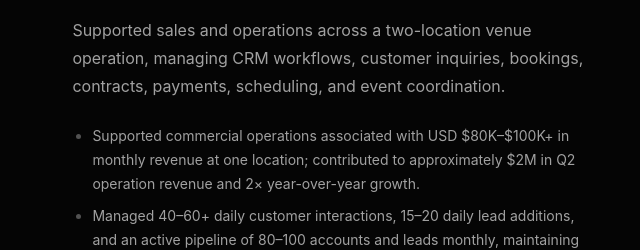
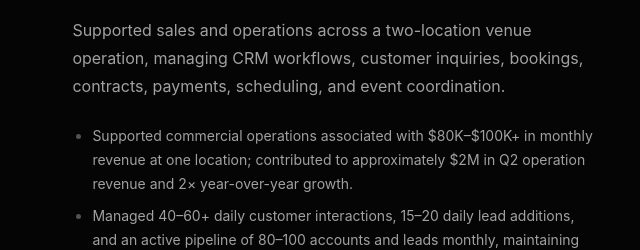
Before and after one commit to matteojose3112-bit/aster, a React (Vite) app in the folder portfolio/: page / in a window 1280 px wide. Shown: the part 10520-10770 px from the top of the page, without its empty margins (640-1280 px from the left). Built offline with nearby package versions, Linux system fonts and the light colour scheme.

Commit message:
Correct revenue currency assumption in experience entry

```diff
--- a/portfolio/src/components/layout/sections/Experience.tsx
+++ b/portfolio/src/components/layout/sections/Experience.tsx
@@ -39,7 +39,7 @@ const experience = [
     type: "Full-time · Remote · Medellín, Colombia",
     summary: "Supported sales and operations across a two-location venue operation, managing CRM workflows, customer inquiries, bookings, contracts, payments, scheduling, and event coordination.",
     details: [
-      "Supported commercial operations associated with USD $80K–$100K+ in monthly revenue at one location; contributed to approximately $2M in Q2 operation revenue and 2× year-over-year growth.",
+      "Supported commercial operations associated with $80K–$100K+ in monthly revenue at one location; contributed to approximately $2M in Q2 operation revenue and 2× year-over-year growth.",
       "Managed 40–60+ daily customer interactions, 15–20 daily lead additions, and an active pipeline of 80–100 accounts and leads monthly, maintaining 95%+ SLA compliance.",
       "Coordinated 10–12 events monthly, rising to 15–20 during peak periods, from inquiry through execution; processed 10–15 client contracts weekly.",
       "Maintained CRM data integrity across HubSpot, TripleSeat, and OpenTable through audits, duplicate resolution, standardized data entry, and pipeline updates.",
```
